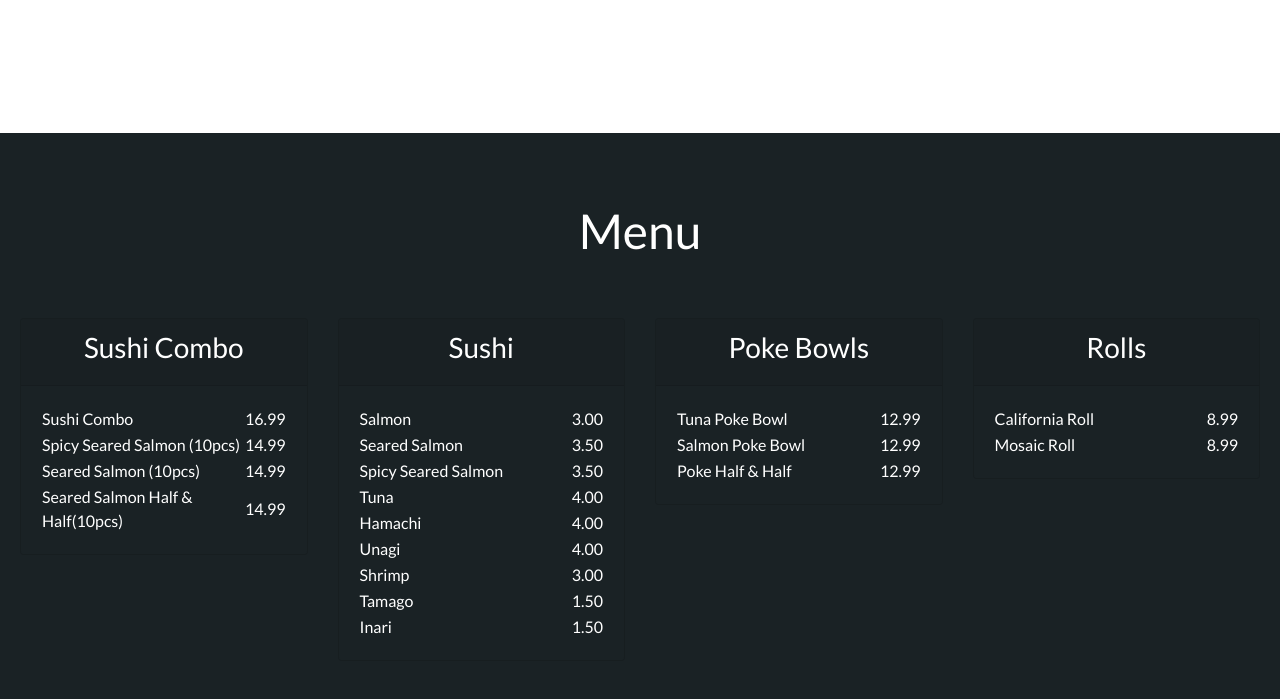
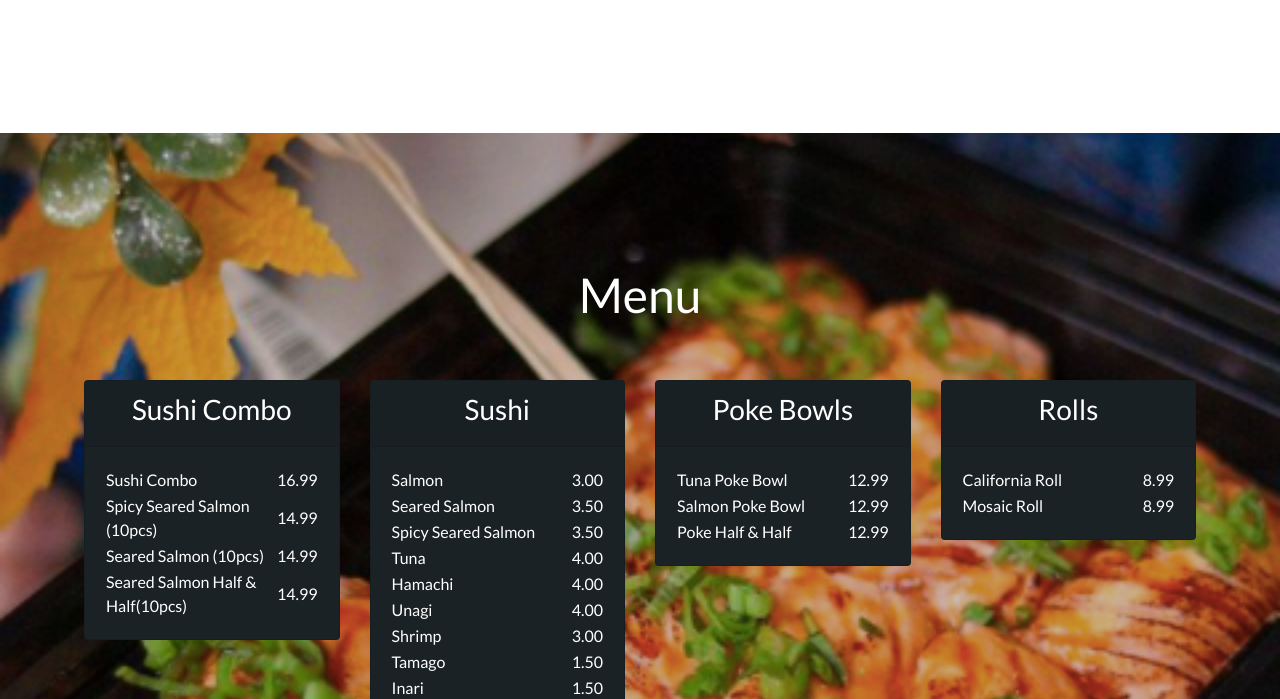
Before and after one commit to Laniella/SushiJ, a plain HTML site: page index.html in a window 1280 px wide. Shown: the part 2200-2899 px from the top of the page. Drawn offline with nearby package versions, Linux system fonts and the light colour scheme.

Commit message:
Fixed menu background image

```diff
--- a/css/styles.css
+++ b/css/styles.css
@@ -118,12 +118,16 @@ table{
 #menu{
   text-align: center;
   color: white;
+  background-image: url("../images/sushijholiday-faded.png");
+  background-repeat: no-repeat;
+  background-size: cover;
+  background-position: center center;
+  padding: 10% 5%;
 }
 
 .menutitle{
   font-size: 3rem;
   line-height: 1.4;
-  padding-top: 5%;
   padding-bottom: 2%;
 }
 
```
